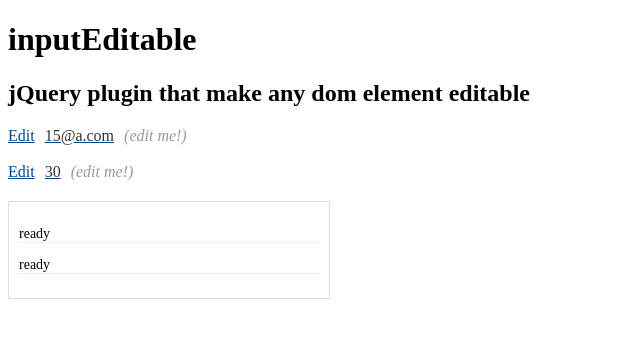
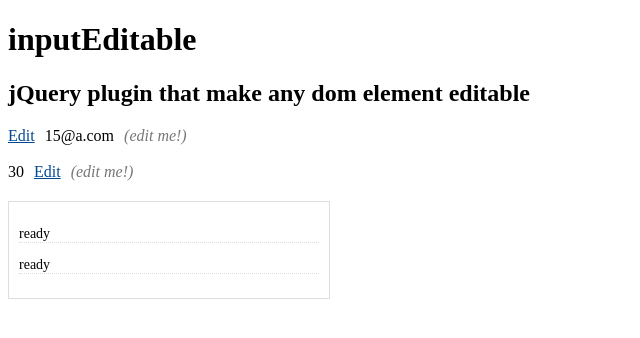
Before and after one commit to avine/jquery-input-editable, a website: page src/index.html in a window 1280 px wide. Shown: the full height of the page, 0-640 px from the left. Drawn offline with nearby package versions, Linux system fonts and the light colour scheme.

Commit message:
Add `toggleAtRight` option - and css refactoring

```diff
--- a/package.json
+++ b/package.json
@@ -6,7 +6,7 @@
   "scripts": {
     "test": "echo \"Error: no test specified\" && exit 1",
     "eslint": "eslint src/*.js",
-    "start": "http-server ./ -o"
+    "start": "http-server ./ -o -c-1"
   },
   "repository": {
     "type": "git",
--- a/src/index.html
+++ b/src/index.html
@@ -98,7 +98,8 @@
         setTimeout(function () {
           resolve();
         }, 2000);
-      }
+      },
+      toggleAtRight: true
     });
 
     /*
--- a/src/inputEditable.css
+++ b/src/inputEditable.css
@@ -1,46 +1,29 @@
 
-.inputEditable {
-  min-width: 400px; /* Prevent the cancel button to be displayed in a new line (on small devices) */
-}
-
-.inputEditable-action {
-  color: #004893;
+.inputEditable-text-wrap > :nth-child(n + 2),
+.inputEditable-input-wrap > :nth-child(n + 2) {
+  margin-left: 10px;
 }
 
 .inputEditable-edit {
-  /*padding: 5px 0;*/
+  color: #004893;
 }
-
-.inputEditable-edit span {
-  margin-left: 10px;
-  color: #333;
-}
-
-.inputEditable-input .inputEditable-action {
-  /*padding: 5px 0 5px 10px;*/
-}
-
-.inputEditable-submit {
-  font-weight: bold;
+.inputEditable-description {
+  color: #777;
 }
 
 .inputEditable-cancel {
   color: #999;
 }
-
-.inputEditable-description {
-  margin-left: 10px;
-  color: #999;
+.inputEditable-submit {
+  font-weight: bold;
 }
 
-.inputEditable-input input {
+.inputEditable-input {
   border: 1px solid #ccc;
 }
-
-.inputEditable-input input:invalid {
+.inputEditable-input:invalid {
   border-color: orange;
 }
-
-.inputEditable-input input:focus:valid {
+.inputEditable-input:focus:valid {
   border-color: green;
 }
--- a/src/inputEditable.js
+++ b/src/inputEditable.js
@@ -34,9 +34,13 @@
     // UI actions (use text or html).
     action: {
       edit: 'Edit',
+      cancel: 'Cancel',
       submit: 'Submit',
-      cancel: 'Cancel',
     },
+
+    // Position of the 'edit' and 'cancel' links
+    // (note that the 'submit' button is always at the right).
+    toggleAtRight: false,
 
     // Input placeholder.
     placeholder: '',
@@ -140,8 +144,8 @@
       this.initialText = (this.$element.text()).trim();
       this.$element.html('').addClass(this.getCss());
 
-      this.$textWrap = $('<div>').addClass(this.getCss('text'));
-      this.$inputWrap = $('<div>').addClass(this.getCss('input'));
+      this.$textWrap = $('<div>').addClass(this.getCss('text-wrap'));
+      this.$inputWrap = $('<div>').addClass(this.getCss('input-wrap'));
 
       this.editMode(false);
 
@@ -151,25 +155,28 @@
 
     fillTextWrap: function () {
       var text = this.initialText || this.options.placeholder;
+      var insert = this.options.toggleAtRight ? 'prependTo' : 'appendTo';
 
       this.$edit = this.getAction('edit').appendTo(this.$textWrap);
-      this.$text = $('<span>').text(text).appendTo(this.$edit);
+      this.$text = $('<span>').addClass(this.getCss('text')).text(text)[insert](this.$textWrap);
 
-      this.$description = $('<i>');
+      this.$description = $('<i>').addClass(this.getCss('description'));
       if (this.options.description) {
-        this.$description
-          .text(this.options.description)
-          .addClass(this.getCss('description'))
-          .appendTo(this.$textWrap);
+        this.$description.text(this.options.description).appendTo(this.$textWrap);
       }
       this.$element.append(this.$textWrap);
     },
 
     fillInputWrap: function () {
-      this.$input = $('<input />').attr(this.getInputAttr()).appendTo(this.$inputWrap);
+      var insert = this.options.toggleAtRight ? 'appendTo' : 'prependTo';
+
+      this.$input = $('<input />')
+        .addClass(this.getCss('input'))
+        .attr(this.getInputAttr())
+        .appendTo(this.$inputWrap);
 
       this.$submit = this.getAction('submit').appendTo(this.$inputWrap);
-      this.$cancel = this.getAction('cancel').appendTo(this.$inputWrap);
+      this.$cancel = this.getAction('cancel')[insert](this.$inputWrap);
 
       this.$element.append(this.$inputWrap);
     },
@@ -248,7 +255,7 @@
           }
           if (newValue === this.oldValue) {
             this.$cancel.trigger('click');
-          } else if (!this.isInvalid && !this.isDisabled) {
+          } else if (!this.isInvalid) {
             // The input value is modified and validated...
             this.request(newValue);
           }
@@ -345,7 +352,6 @@
 
     getAction: function (action) {
       return $(action === 'submit' ? '<button>' : '<a href="#"></a>')
-        .addClass(this.getCss('action'))
         .addClass(this.getCss(action))
         .append(this.options.action[action]);
     },
```
